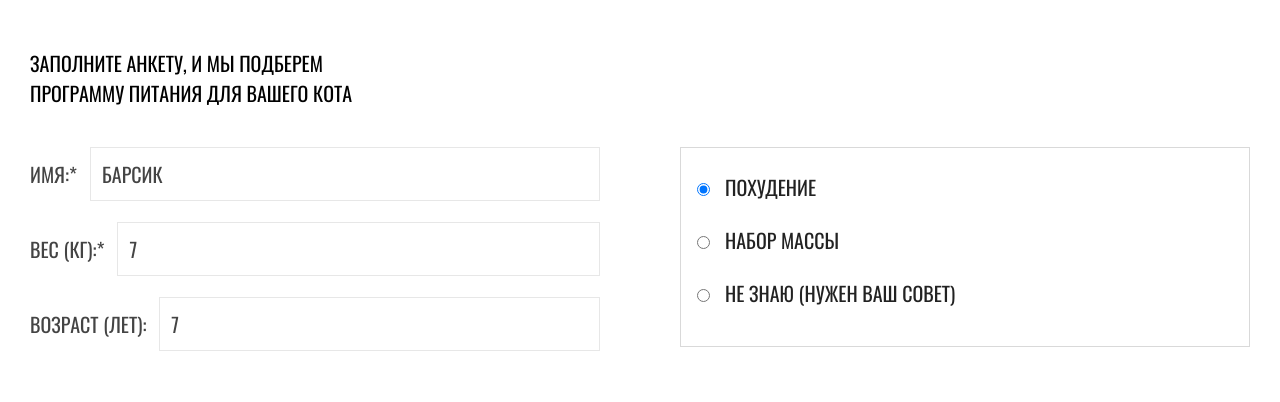
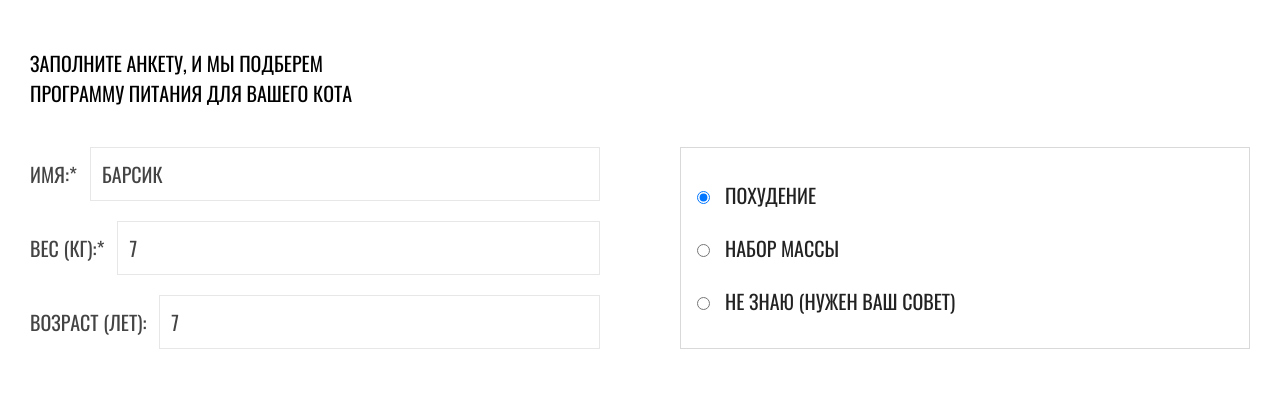
Before and after one commit to tanjaslo/1621659-cat-energy-23, a website: page source/selection.html in a window 1280 px wide. Shown: the part 277-679 px from the top of the page. Drawn offline with nearby package versions, Linux system fonts and the light colour scheme; files that its build step writes are made by us from their sources.

Commit message:
Adds minor fixes.

```diff
--- a/source/sass/blocks/form.scss
+++ b/source/sass/blocks/form.scss
@@ -45,15 +45,20 @@
     border-bottom: 1px solid $basic-border;
     padding-top: 20px;
     padding-bottom: 20px;
+    margin-right: -20px;
+    margin-left: -20px;
 
     @media (min-width: $tablet-width) {
       border: 1px solid $basic-border;
+      margin-right: 0;
+      margin-left: 0;
     }
 
     @media (min-width: $desktop-width) {
-      height: 200px; // ??
       padding-top: 13px;
       padding-bottom: 13px;
+      display: flex;
+      align-items: center;
     }
   }
 
--- a/source/sass/blocks/text-field.scss
+++ b/source/sass/blocks/text-field.scss
@@ -1,9 +1,16 @@
 .text-field {
   display: flex;
-  align-items: baseline;
-  justify-content: flex-start;
-  text-align: left;
+  width: 100%;
+  align-items: center;
   margin-bottom: 13px;
+
+  @media (min-width: $tablet-width) {
+    margin-bottom: 20px;
+
+    &:last-child {
+      margin-bottom: 0;
+    }
+  }
 }
 
 .text-field__label,
@@ -14,13 +21,6 @@
   @media (min-width: $tablet-width) {
     font-size: 20px;
     line-height: 30px;
-    margin-bottom: 20px;
-
-    @media (min-width: $desktop-width) {
-      &:last-child {
-        margin-bottom: 0;
-      }
-    }
   }
 }
 
--- a/source/selection.html
+++ b/source/selection.html
@@ -71,7 +71,7 @@
             action="https://echo.htmlacademy.ru"
             method="POST"
           >
-            <fieldset class="form__group form__group--intro">
+            <fieldset class="form__group">
               <legend class="form__legend visually-hidden">
                 Заполнить данные о питомце
               </legend>
```
Also changed, not shown: source/sass/blocks/card-extra.scss (+0 -7 lines).
